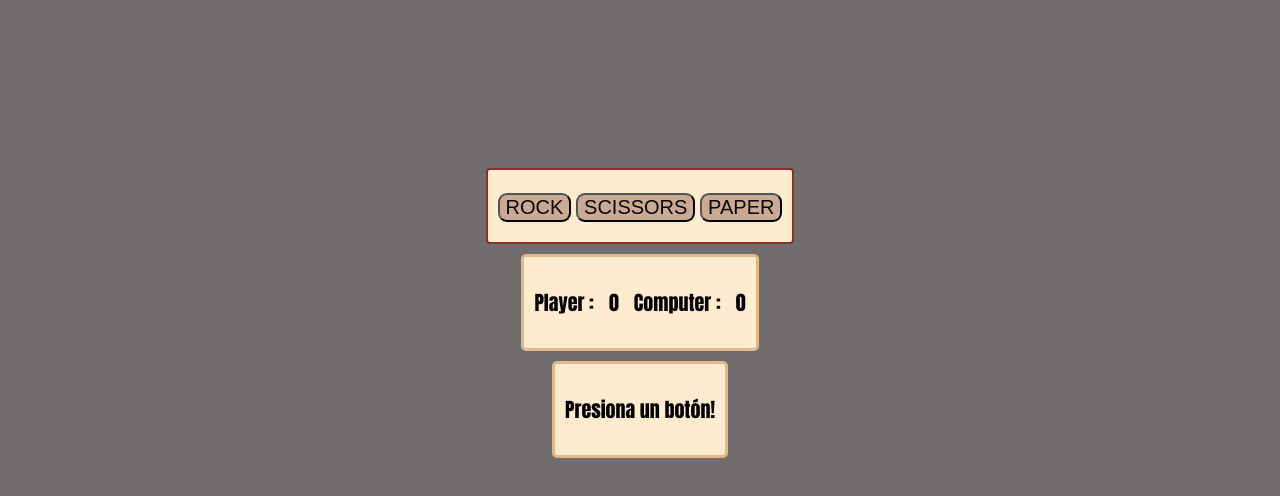
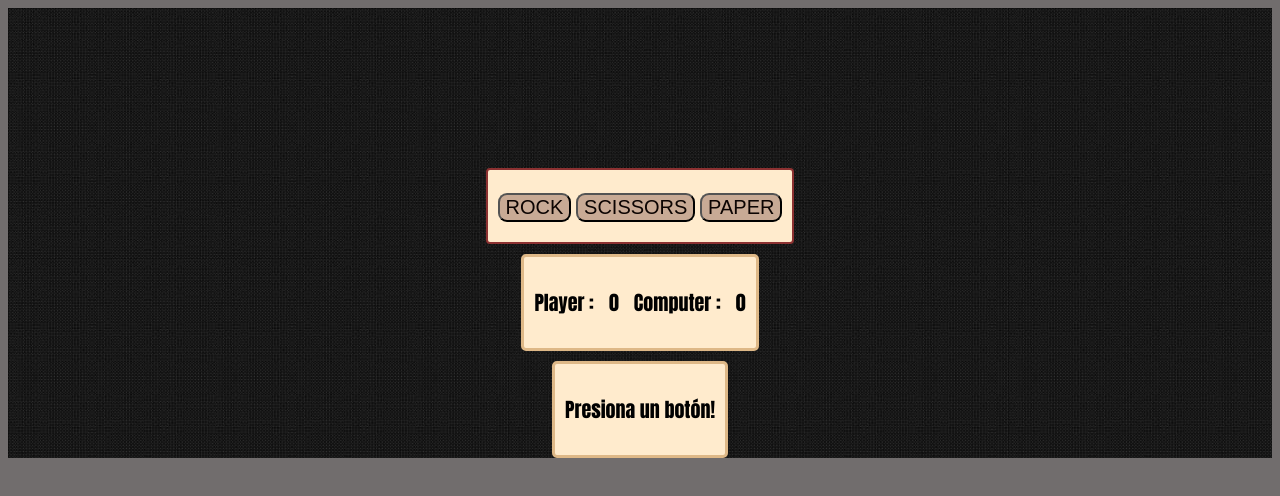
Before and after one commit to WillAvatec/rock-scissors-paper, a plain HTML site: page index.html in a window 1280 px wide. Drawn offline with Linux system fonts and the light colour scheme.

```diff
--- a/index.html
+++ b/index.html
@@ -7,7 +7,7 @@
     <link rel="stylesheet" href="/style.css">
     <title>Java Practice</title>
 </head>
-<body>
+<body background="/background.jpg">
 
     <div class="container">
         <button id="rock">ROCK</button>
```
